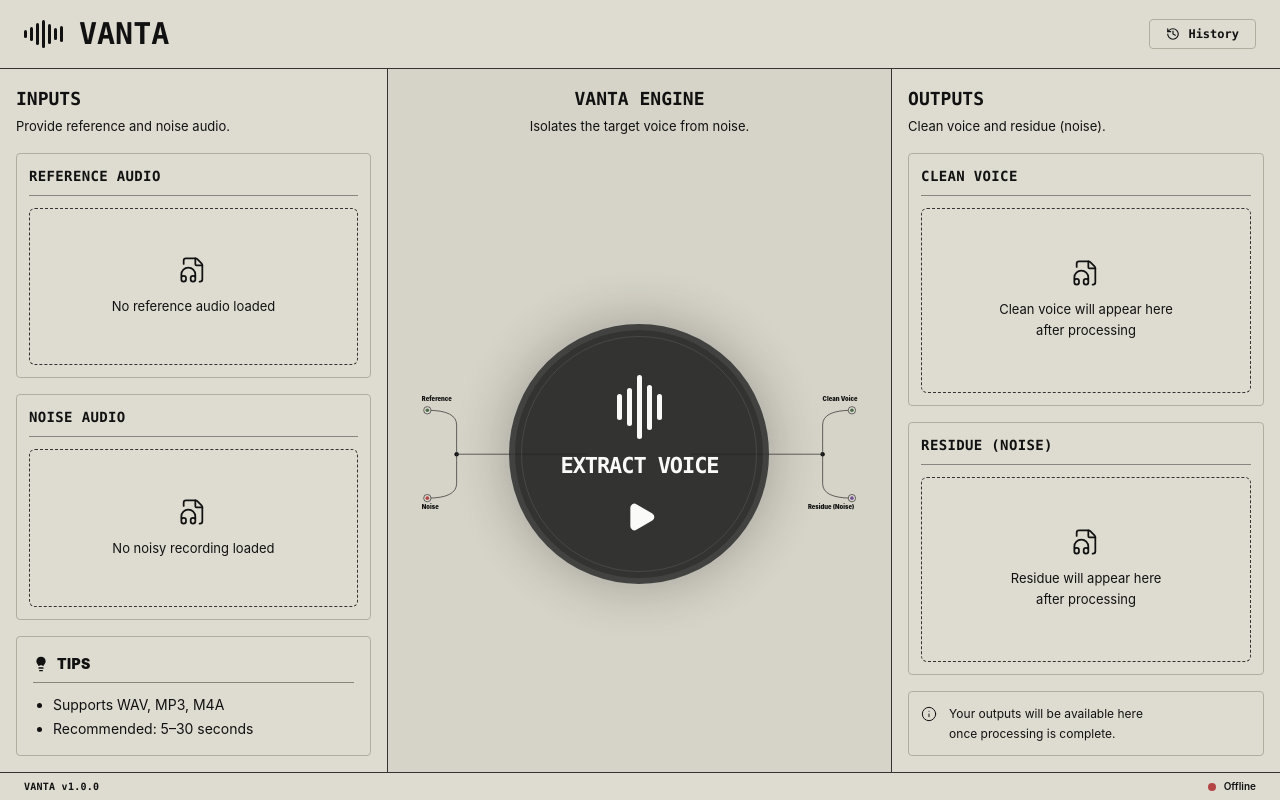
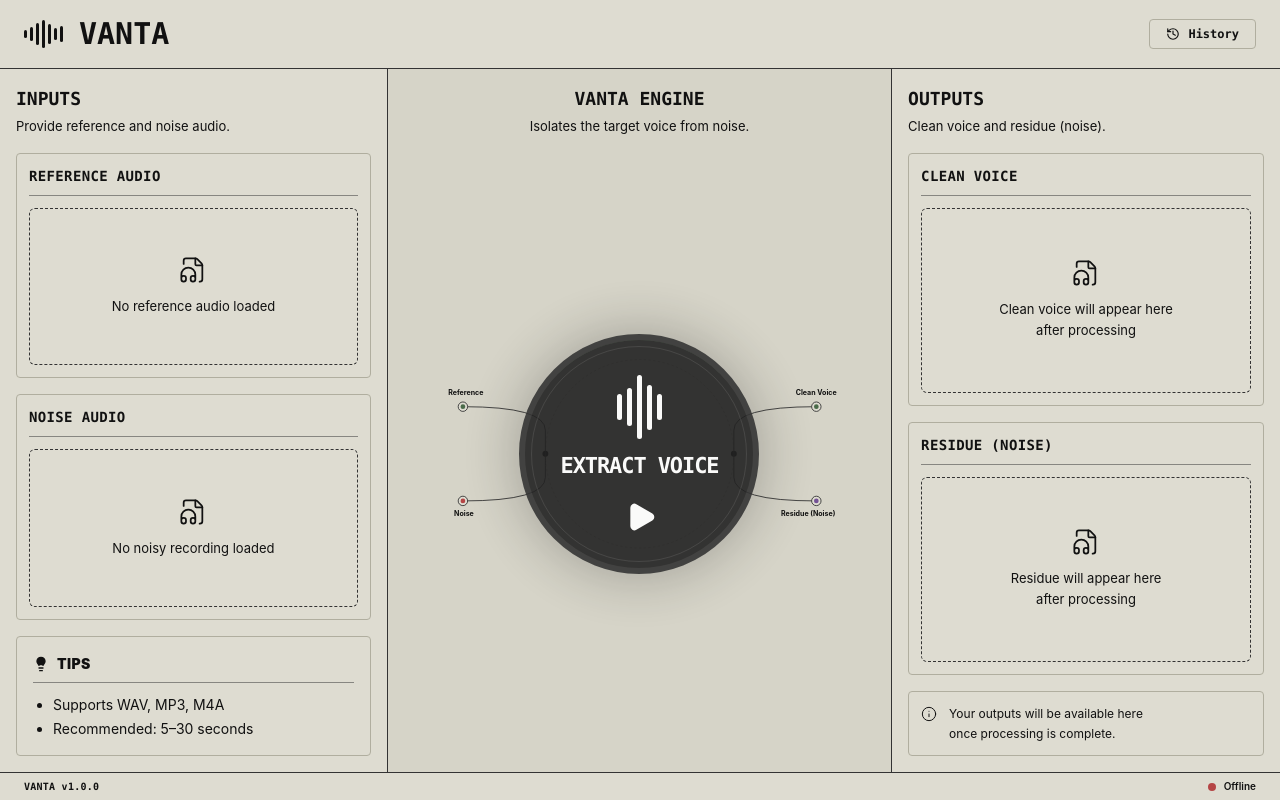
Before and after one commit to Komalpreet2809/Vanta, a Next.js app in the folder web/: page / in a window 1280 px wide. Built offline with nearby package versions, Linux system fonts and the light colour scheme; no server answers.

Commit message:
style: final attempt at brackets on dotted circle

```diff
--- a/web/src/components/EngineCenter.tsx
+++ b/web/src/components/EngineCenter.tsx
@@ -22,86 +22,83 @@ export function EngineCenter({
   const isRunning = status === "running";
 
   return (
-    <div className="flex flex-col items-center justify-center w-full h-full max-w-6xl mx-auto px-4">
-      {/* SVG Diagram Container - Ultra-wide layout to accommodate 260px circle */}
-      <div className="relative w-full aspect-[3/1] flex items-center justify-center">
-        {/* The Signal Diagram SVG */}
-        <svg className="absolute inset-0 w-full h-full" viewBox="0 0 1200 400" preserveAspectRatio="xMidYMid meet">
-          {/* Faint Outer Ring */}
-          <circle cx="600" cy="200" r="240" fill="none" stroke="var(--border-main)" strokeWidth="1" strokeDasharray="4 4" opacity="0.1" />
+    <div className="flex flex-col items-center justify-center w-full h-full max-w-3xl mx-auto">
+      {/* SVG Diagram Container */}
+      <div className="relative w-full aspect-[2/1] flex items-center justify-center">
+        <svg className="absolute inset-0 w-full h-full" viewBox="0 0 800 400" preserveAspectRatio="xMidYMid meet">
+          {/* Large Dashed Outer Circle - The anchor for the brackets */}
+          <circle cx="400" cy="200" r="160" fill="none" stroke="var(--border-main)" strokeWidth="1" strokeDasharray="4 4" opacity="0.4" />
 
-          {/* LEFT SIGNAL ARM - Pushed to the absolute extremes */}
+          {/* LEFT SIGNAL BRACKET - Joining exactly on the dashed circle */}
           <g>
-            {/* Junction Dot at x=100 (Center is 600, Circle radius is 130) */}
-            <circle cx="100" cy="200" r="6" fill="var(--text-main)" />
+            {/* Junction Point on the dashed circle (400 - 160 = 240) */}
+            <circle cx="240" cy="200" r="5" fill="var(--text-main)" />
 
-            {/* Curved Arms pointing to Input Column */}
+            {/* Reference to Junction */}
             <path
-              d="M 20 80 Q 100 80 100 120 L 100 170 Q 100 200 100 200"
+              d="M 100 120 Q 240 120 240 160 L 240 180 Q 240 200 240 200"
               fill="none"
               stroke="var(--border-main)"
-              strokeWidth="2"
+              strokeWidth="1.5"
             />
+            {/* Noise to Junction */}
             <path
-              d="M 20 320 Q 100 320 100 280 L 100 230 Q 100 200 100 200"
+              d="M 100 280 Q 240 280 240 240 L 240 220 Q 240 200 240 200"
               fill="none"
               stroke="var(--border-main)"
-              strokeWidth="2"
+              strokeWidth="1.5"
             />
-            {/* Long Join Line to the Hero Circle (Edge at 600 - 130 = 470) */}
-            <path d="M 100 200 L 460 200" stroke="var(--border-main)" strokeWidth="2" />
           </g>
 
-          {/* RIGHT SIGNAL ARM - Pushed to the absolute extremes */}
+          {/* RIGHT SIGNAL BRACKET - Joining exactly on the dashed circle */}
           <g>
-            {/* Junction Dot at x=1100 */}
-            <circle cx="1100" cy="200" r="6" fill="var(--text-main)" />
+            {/* Junction Point on the dashed circle (400 + 160 = 560) */}
+            <circle cx="560" cy="200" r="5" fill="var(--text-main)" />
 
-            {/* Curved Arms pointing to Output Column */}
+            {/* Junction to Clean */}
             <path
-              d="M 1100 200 Q 1100 200 1100 170 L 1100 120 Q 1100 80 1180 80"
+              d="M 560 200 Q 560 200 560 180 L 560 160 Q 560 120 700 120"
               fill="none"
               stroke="var(--border-main)"
-              strokeWidth="2"
+              strokeWidth="1.5"
             />
+            {/* Junction to Residue */}
             <path
-              d="M 1100 200 Q 1100 200 1100 230 L 1100 280 Q 1100 320 1180 320"
+              d="M 560 200 Q 560 200 560 220 L 560 240 Q 560 280 700 280"
               fill="none"
               stroke="var(--border-main)"
-              strokeWidth="2"
+              strokeWidth="1.5"
             />
-            {/* Long Join Line from the Hero Circle (Edge at 600 + 130 = 730) */}
-            <path d="M 740 200 L 1100 200" stroke="var(--border-main)" strokeWidth="2" />
           </g>
 
-          {/* End-point Dots */}
+          {/* Source/Sink Nodes */}
           {/* Reference */}
-          <circle cx="20" cy="80" r="10" fill="var(--bg-app)" stroke="var(--border-main)" strokeWidth="2" />
-          <circle cx="20" cy="80" r="5" fill="#4A6B4A" />
-          <text x="5" y="55" className="text-[16px] font-black fill-[var(--text-main)]">Reference</text>
+          <circle cx="100" cy="120" r="8" fill="var(--bg-app)" stroke="var(--border-main)" strokeWidth="1.5" />
+          <circle cx="100" cy="120" r="4" fill="#4A6B4A" />
+          <text x="75" y="100" className="text-[12px] font-bold fill-[var(--text-main)]">Reference</text>
 
           {/* Noise */}
-          <circle cx="20" cy="320" r="10" fill="var(--bg-app)" stroke="var(--border-main)" strokeWidth="2" />
-          <circle cx="20" cy="320" r="5" fill="#B54545" />
-          <text x="5" y="350" className="text-[16px] font-black fill-[var(--text-main)]">Noise</text>
+          <circle cx="100" cy="280" r="8" fill="var(--bg-app)" stroke="var(--border-main)" strokeWidth="1.5" />
+          <circle cx="100" cy="280" r="4" fill="#B54545" />
+          <text x="85" y="305" className="text-[12px] font-bold fill-[var(--text-main)]">Noise</text>
 
           {/* Clean Voice */}
-          <circle cx="1180" cy="80" r="10" fill="var(--bg-app)" stroke="var(--border-main)" strokeWidth="2" />
-          <circle cx="1180" cy="80" r="5" fill="#4A6B4A" />
-          <text x="1100" y="55" className="text-[16px] font-black fill-[var(--text-main)]">Clean Voice</text>
+          <circle cx="700" cy="120" r="8" fill="var(--bg-app)" stroke="var(--border-main)" strokeWidth="1.5" />
+          <circle cx="700" cy="120" r="4" fill="#4A6B4A" />
+          <text x="665" y="100" className="text-[12px] font-bold fill-[var(--text-main)]">Clean Voice</text>
 
-          {/* Residue */}
-          <circle cx="1180" cy="320" r="10" fill="var(--bg-app)" stroke="var(--border-main)" strokeWidth="2" />
-          <circle cx="1180" cy="320" r="5" fill="#745296" />
-          <text x="1060" y="350" className="text-[16px] font-black fill-[var(--text-main)]">Residue (Noise)</text>
+          {/* Residue (Noise) */}
+          <circle cx="700" cy="280" r="8" fill="var(--bg-app)" stroke="var(--border-main)" strokeWidth="1.5" />
+          <circle cx="700" cy="280" r="4" fill="#745296" />
+          <text x="640" y="305" className="text-[12px] font-bold fill-[var(--text-main)]">Residue (Noise)</text>
         </svg>
 
-        {/* Central Hero Circle - Exactly as requested */}
+        {/* Central Hero Circle - Contained within the dashed outer ring */}
         <div className="absolute top-1/2 left-1/2 -translate-x-1/2 -translate-y-1/2">
           <button
             disabled={!canExtract || isRunning}
             onClick={onExtract}
-            className={`group relative h-[260px] w-[260px] rounded-full flex flex-col items-center justify-center transition-all duration-500 bg-[#222222] border-[6px] border-[#333333] shadow-[0_0_60px_rgba(0,0,0,0.3)] overflow-hidden disabled:opacity-90 active:scale-95`}
+            className={`group relative h-[240px] w-[240px] rounded-full flex flex-col items-center justify-center transition-all duration-500 bg-[#222222] border-[6px] border-[#333333] shadow-[0_0_60px_rgba(0,0,0,0.3)] overflow-hidden disabled:opacity-90 active:scale-95`}
           >
             {/* Status Arc */}
             <div className={`absolute inset-[-6px] rounded-full border-[6px] border-transparent border-t-[var(--c-green)] transition-all duration-1000 ${isRunning ? 'animate-spin' : 'opacity-40'}`} />
```
